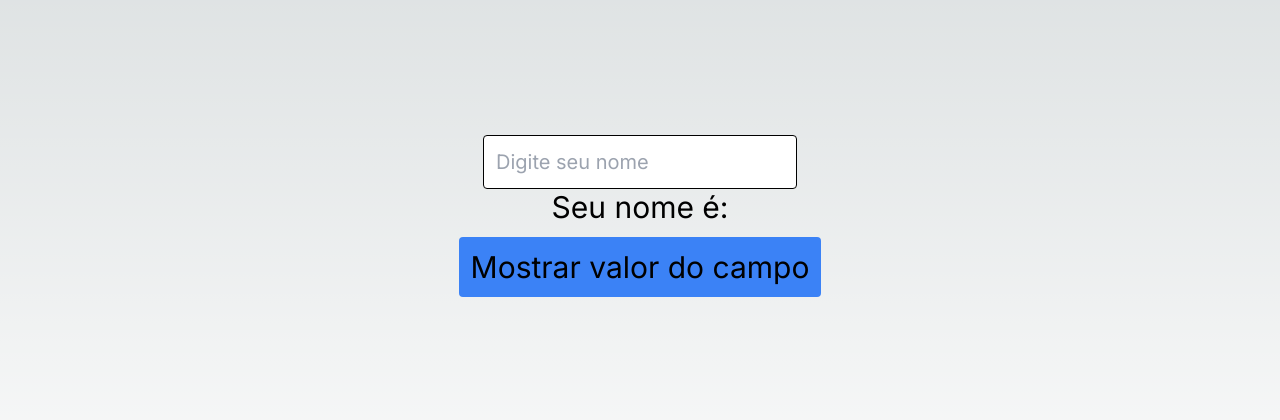
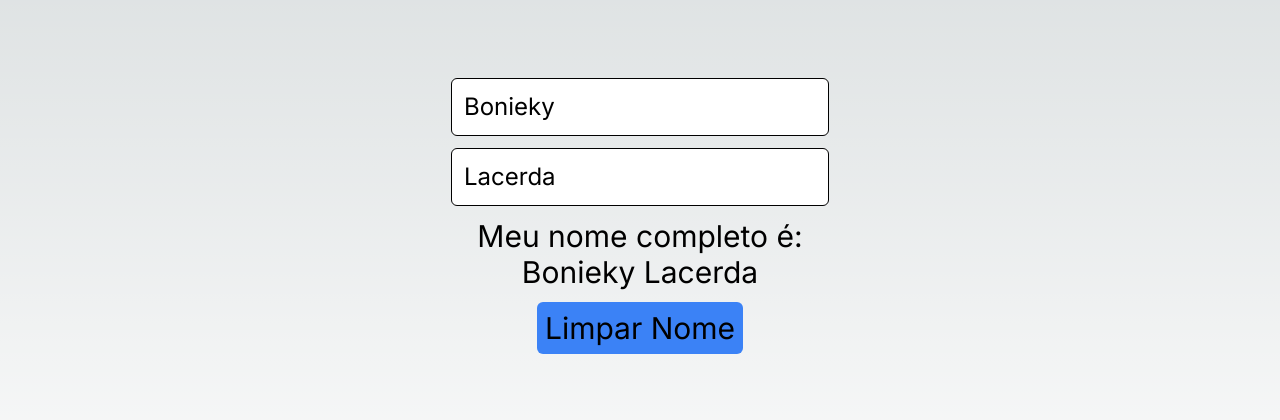
Before and after one commit to DanielWallaws/ReactReview, a Next.js app in the folder iniciando-projeto/primeiro-next/: page / in a window 1280 px wide. Shown: the part 184-604 px from the top of the page. Built offline with nearby package versions, Linux system fonts and the light colour scheme.

Commit message:
class 11 module 3 updating objects in States

```diff
--- a/iniciando-projeto/primeiro-next/src/app/page.tsx
+++ b/iniciando-projeto/primeiro-next/src/app/page.tsx
@@ -1,31 +1,97 @@
 "use client"
 
 import { useState } from "react";
+import { People } from "@/types/People";
 
-//Aula states mudando no tempo - Modulo 3 aula 9
+//Aula Atualizando objetos em States - Modulo 3 aula 11
 const Page = ()=> {
-  const [nameInput, setNameInput] = useState('')
-  const handleClickButton = ()=> {
-    alert(nameInput)
+
+  const [fullName, setFullName] = useState<People>({name: 'Bonieky', lastName: 'Lacerda'})
+
+  const handleClearButton = ()=> {
+    setFullName({...fullName, name:''})
   }
 
 return (
 
+
     <div className="w-screen h-screen flex flex-col justify-center items-center text-3xl">
       <input
       type="text"
-      className="border border-black p-3 text-xl text-black rounded"
-      placeholder="Digite seu nome"
-      value={nameInput}
-      onChange={e=> setNameInput(e.target.value)}
-      />
-      <p>Seu nome é: {nameInput}</p>
-      <button onClick={handleClickButton} className="p-3 bg-blue-500 rounded mt-3">Mostrar valor do campo</button>
+      placeholder="Nome"
+      className="border border-black p-3 text-2xl text-black rounded-md mb-3"
+      value={fullName.name}
+      onChange={ e=> setFullName({...fullName, name: e.target.value})} />
+
+
+      <input
+      type="text"
+      placeholder="Sobrenome"
+      className="border border-black p-3 text-2xl text-black rounded-md mb-3"
+      value={fullName.lastName}
+      onChange={ e=> setFullName({...fullName, lastName: e.target.value})}/>
+
+      <p>Meu nome completo é:</p>
+      <p>{fullName.name} {fullName.lastName}</p>
+      <button onClick={handleClearButton} className="rounded-md bg-blue-500 p-2 mt-3">Limpar Nome</button>
       </div>
 )}
+//Obs: no onChange a primeira tentativa para exemplos foi a onChange={ e=> setFullName({name: e.target.value, lastName: fullName.lastName})}
+// o que não é útil tendo em vista que o objeto pode ter muitas propriedades e type pedirá todas elas
+// então a solução é a que está no onCHange agora.
 
 
  export default Page;
+
+// "use client"
+
+// import { useState } from "react";
+
+// //Aula State updater - Modulo 3 aula 10
+// const Page = ()=> {
+// const [count, setCount]  = useState(0);
+
+// const handleButtonClick = () => {
+//   setCount(c => c + 2)
+//   setCount(c => c + 2)
+//   setCount(c => c + 2)
+//   //setCount(10)
+//   //setCount(20)
+//   //setCount(30)
+// }
+
+// return (
+
+//     <div className="w-screen h-screen flex flex-col justify-center items-center text-3xl">
+//     <p>
+//       {count}
+//     </p>
+//     <button onClick={handleButtonClick} className="bg-blue-700 text-white p-3 rounded-md">+6</button>
+
+//       </div>
+// )}
+
+
+//  export default Page;
+
+// "use client"
+
+// import { useState } from "react";
+
+// //Aula states mudando no tempo - Modulo 3 aula 9
+// const Page = ()=> {
+
+
+
+// return (
+
+//     <div className="w-screen h-screen flex flex-col justify-center items-center text-3xl">
+
+//       </div>
+// )}
+
+
+//  export default Page;
 
 // "use client"
 
--- /dev/null
+++ b/iniciando-projeto/primeiro-next/src/types/People.ts
@@ -0,0 +1,4 @@
+export type People = {
+    name: string;
+    lastName: string
+}
```
